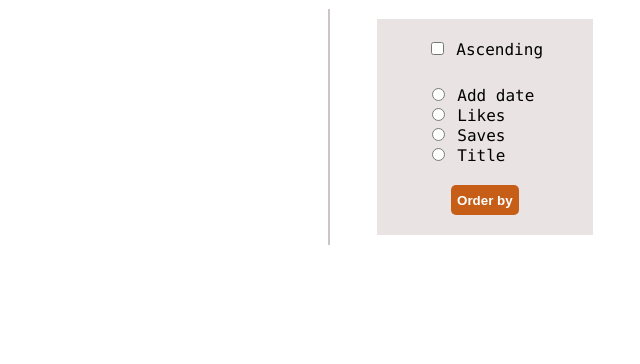
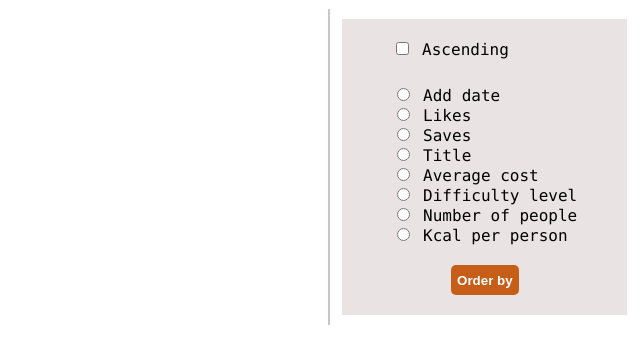
Before and after one commit to gingerjx/BeChef, a PHP site: page /view/searchView.php in a window 1280 px wide. Shown: the part 61-425 px from the top of the page, without its empty margins (640-1280 px from the left). Run offline with PHP 8.4, Linux system fonts and the light colour scheme; data that the repository does not hold is empty.

Commit message:
Extend order by section

```diff
--- a/view/components/orderView.php
+++ b/view/components/searchView.php
@@ -1,4 +1,5 @@
-<form id="order-container" action="../service/orderBy.php" method="post">
+<aside>
+<form action="../service/orderBy.php" method="post">
     <div id="radio-container">
       <div>
         <input type="checkbox" name="order" value="order">
@@ -20,6 +21,24 @@
         <input type="radio" name="order-by" value="title">
         <label for="title">Title</label>
       </div>
+      <div>
+        <input type="radio" name="order-by" value="cost">
+        <label for="title">Average cost</label>
+      </div>
+      <div>
+        <input type="radio" name="order-by" value="difficulty">
+        <label for="title">Difficulty level</label>
+      </div>
+      <div>
+        <input type="radio" name="order-by" value="people">
+        <label for="title">Number of people</label>
+      </div>
+      <div>
+        <input type="radio" name="order-by" value="kcal">
+        <label for="title">Kcal per person</label>
+      </div>
+
       <input type="submit" value="Order by">
     <div>
 </form>
+</aside>
--- a/view/css/orderContainer.css
+++ b/view/css/search.css
@@ -1,4 +1,4 @@
-#order-container {
+aside {
     margin-top: 70px;
     display: flex;
     padding: 10px 10px;
--- a/view/searchView.php
+++ b/view/searchView.php
@@ -31,12 +31,12 @@
 <head>
   <?php include "components/navHead.php" ?>
   <link href="css/recipeCard.css?v=<?php echo time(); ?>" rel="stylesheet">
-  <link href="css/orderContainer.css?v=<?php echo time(); ?>" rel="stylesheet">
+  <link href="css/search.css?v=<?php echo time(); ?>" rel="stylesheet">
 </head>
 <body>
   <?php include "components/navView.php" ?>
   <?php include "components/recipesListView.php" ?>
-  <?php include "components/orderView.php" ?>
+  <?php include "components/searchView.php" ?>
 
   <script src="js/navigation.js"></script>
 </body>
--- a/view/userRecipesView.php
+++ b/view/userRecipesView.php
@@ -33,12 +33,12 @@
 <head>
   <?php include "components/navHead.php" ?>
   <link href="css/recipeCard.css?v=<?php echo time(); ?>" rel="stylesheet">
-  <link href="css/orderContainer.css?v=<?php echo time(); ?>" rel="stylesheet">
+  <link href="css/search.css?v=<?php echo time(); ?>" rel="stylesheet">
 </head>
 <body>
   <?php include "components/navView.php" ?>
   <?php include "components/recipesListView.php" ?>
-  <?php include "components/orderView.php" ?>
+  <?php include "components/searchView.php" ?>
 
   <script src="js/navigation.js"></script>
 </body>
```
Also changed, not shown: view/js/slider.js (added, +8 -0 lines).
